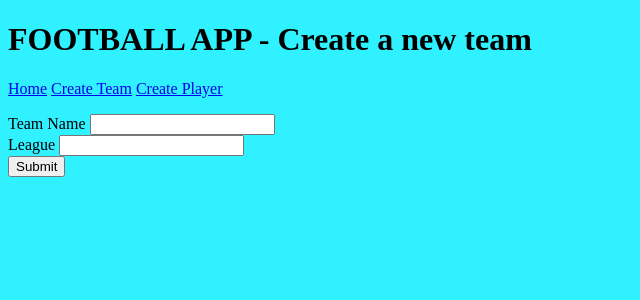
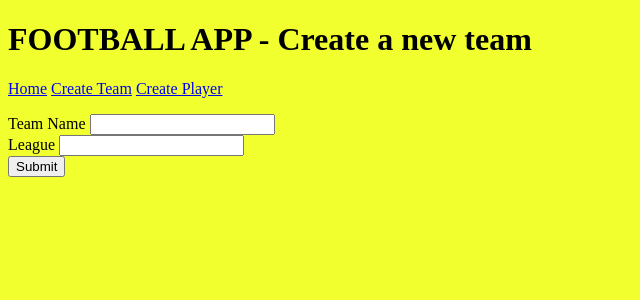
Before and after one commit to ajxbutt/fantasy-football, a Flask app: page /create/team in a window 1280 px wide. Shown: the top 300 px of the page, without its empty margins (0-640 px from the left). Run offline with Flask 2, Linux system fonts and the light colour scheme.

Commit message:
changed background colour

```diff
--- a/frontend/application/templates/layout.html
+++ b/frontend/application/templates/layout.html
@@ -3,7 +3,7 @@
     <head>
         <title>FANTASY FOOTBALL - {{ title }}</title>
     </head>
-    <body style="background-color: rgb(47, 241, 255);">
+    <body style="background-color: rgb(241, 255, 47);">
         <h1>FOOTBALL APP - {{ title }}</h1>
         <p>
             <a href="{{ url_for('home') }}">Home</a>
```
